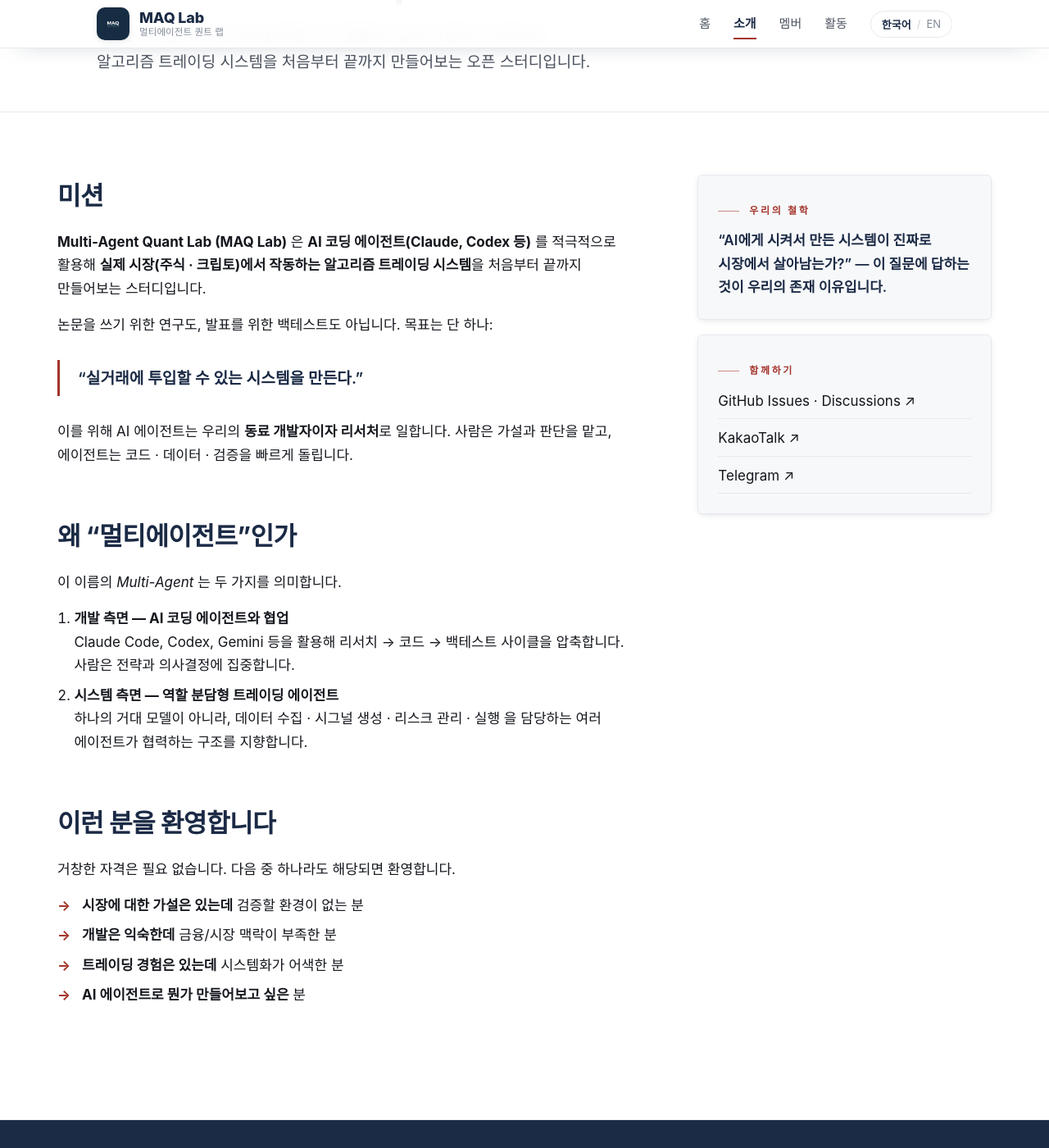
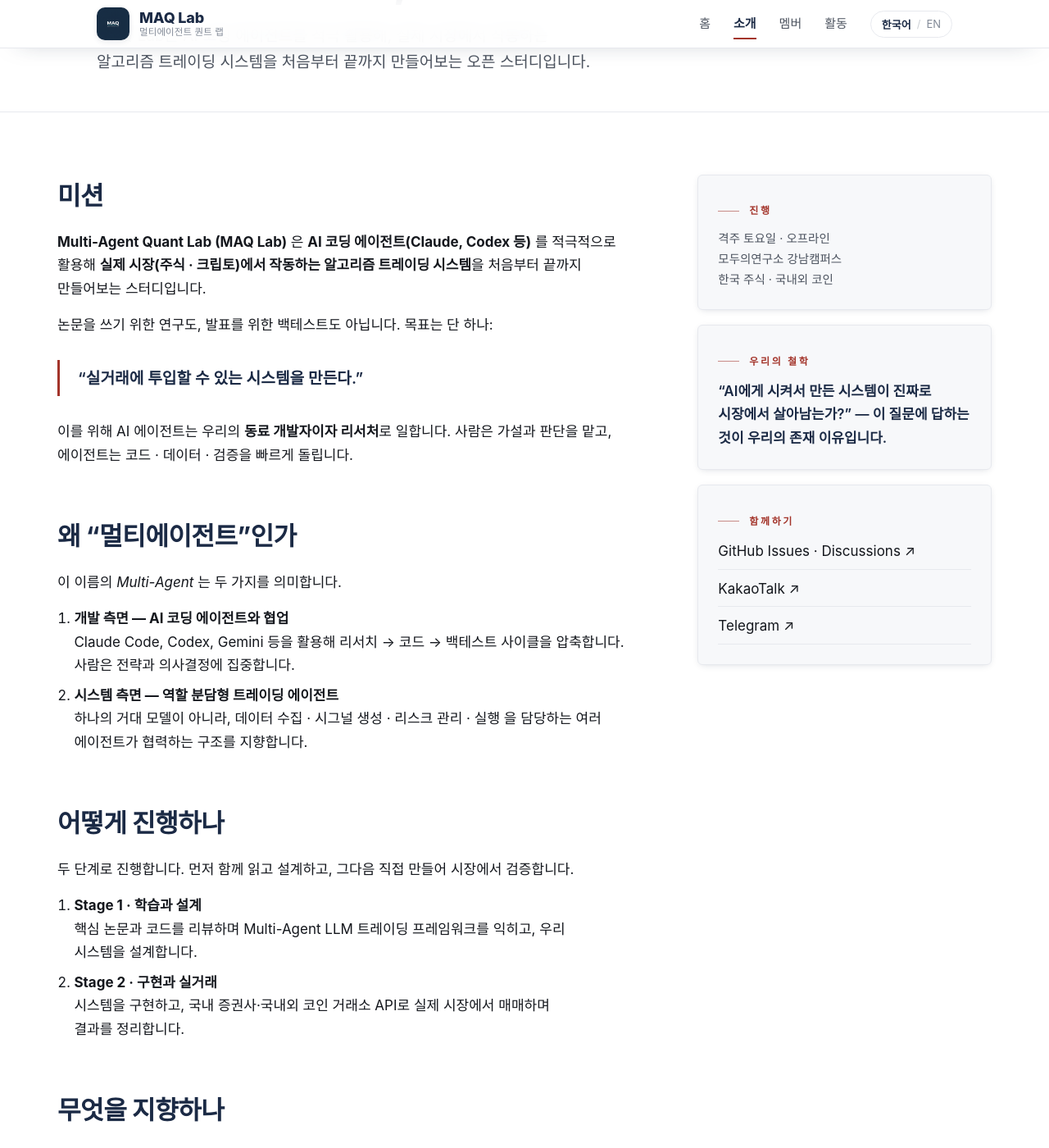
Before and after one commit to Multi-Agent-Quant-Lab/Multi-Agent-Quant-Lab.github.io, a Jekyll site: the page built from about.html, in a window 1280 px wide and 1400 px high, scrolled down 266 px. Shown: the whole window at 82% size. Built offline with Jekyll 4.4.1, drawn with Linux system fonts in a browser that asks for light colours; some web fonts are replaced; some of the changed text lies outside the part shown.

Commit message:
Enrich About with program structure from cohort 1
Add "How it runs" (Stage 1 learn & design → Stage 2 build & trade),
"What we aim for" (papers/books; ICAIF, NeurIPS, ICLR, AAAI
workshops), and a Format sidecard (biweekly, in person, Gangnam;
Korean equities & global crypto). Adapted from the modulabs 1기
intro into evergreen form (no cohort-specific dates).

Co-Authored-By: Claude Opus 4.8 (1M context) <noreply@anthropic.com>

```diff
--- a/about.html
+++ b/about.html
@@ -41,6 +41,24 @@ lede_en: MAQ Lab is an open study that uses AI coding agents to build live-ready
       </li>
     </ol>
 
+    <h2 id="how">{% include t.html ko="어떻게 진행하나" en="How it runs" %}</h2>
+    <p><span lang="ko">두 단계로 진행합니다. 먼저 함께 읽고 설계하고, 그다음 직접 만들어 시장에서 검증합니다.</span><span lang="en">In two stages — first we read and design together, then we build and validate in the market.</span></p>
+    <ol>
+      <li>
+        <b>{% include t.html ko="Stage 1 · 학습과 설계" en="Stage 1 · Learn &amp; design" %}</b><br>
+        <span lang="ko">핵심 논문과 코드를 리뷰하며 Multi-Agent LLM 트레이딩 프레임워크를 익히고, 우리 시스템을 설계합니다.</span>
+        <span lang="en">Reviewing key papers and code to learn multi-agent LLM trading frameworks, then designing our own system.</span>
+      </li>
+      <li>
+        <b>{% include t.html ko="Stage 2 · 구현과 실거래" en="Stage 2 · Build &amp; trade" %}</b><br>
+        <span lang="ko">시스템을 구현하고, 국내 증권사·국내외 코인 거래소 API로 실제 시장에서 매매하며 결과를 정리합니다.</span>
+        <span lang="en">Building the system, trading real markets through Korean brokerage and global crypto-exchange APIs, then writing up the results.</span>
+      </li>
+    </ol>
+
+    <h2 id="aim">{% include t.html ko="무엇을 지향하나" en="What we aim for" %}</h2>
+    <p><span lang="ko">실거래 시스템이 일차 목표지만, 거기서 멈추지 않습니다. 결과는 논문과 서적으로 정리하고, ICAIF · NeurIPS · ICLR · AAAI 관련 워크숍 투고도 지향합니다.</span><span lang="en">A live trading system comes first — but we don't stop there. We write up our results as papers and books, and aim to submit to workshops at ICAIF, NeurIPS, ICLR, and AAAI.</span></p>
+
     <h2 id="join">{% include t.html ko="이런 분을 환영합니다" en="Who should join" %}</h2>
     <p><span lang="ko">거창한 자격은 필요 없습니다. 다음 중 하나라도 해당되면 환영합니다.</span><span lang="en">No fancy résumé required. If any of these is you, come in.</span></p>
     <ul class="checks">
@@ -52,6 +70,13 @@ lede_en: MAQ Lab is an open study that uses AI coding agents to build live-ready
   </section>
 
   <aside class="col-side">
+    <div class="sidecard">
+      <p class="eyebrow">{% include t.html ko="진행" en="Format" %}</p>
+      <p class="sidecard__facts">
+        <span lang="ko">격주 토요일 · 오프라인<br>모두의연구소 강남캠퍼스<br>한국 주식 · 국내외 코인</span>
+        <span lang="en">Biweekly Saturdays · in person<br>Modulabs, Gangnam (Seoul)<br>Korean equities · global crypto</span>
+      </p>
+    </div>
     <div class="sidecard">
       <p class="eyebrow">{% include t.html ko="우리의 철학" en="Philosophy" %}</p>
       <p class="sidecard__quote"><span lang="ko">“AI에게 시켜서 만든 시스템이 진짜로 시장에서 살아남는가?” — 이 질문에 답하는 것이 우리의 존재 이유입니다.</span><span lang="en">“Does a system built by directing AI actually survive in the market?” — answering that is our reason to exist.</span></p>
--- a/assets/css/main.css
+++ b/assets/css/main.css
@@ -246,6 +246,7 @@ html[data-lang="en"] .lang [data-lang-set="en"] { color: var(--navy); font-weigh
 .col-side { position: sticky; top: 96px; display: grid; gap: 18px; }
 .sidecard { background: var(--paper-2); border: 1px solid var(--line); border-radius: var(--r); padding: 24px; box-shadow: var(--shadow-sm); }
 .sidecard__quote { font-weight: 600; color: var(--navy); margin-top: 12px; }
+.sidecard__facts { color: var(--ink-soft); margin-top: 12px; font-size: 14.5px; line-height: 1.7; }
 .sidelinks { list-style: none; margin-top: 12px; display: grid; gap: 9px; }
 .sidelinks a { color: var(--ink); border-bottom: 1px solid var(--line); padding-bottom: 7px; display: flex; justify-content: space-between; transition: color .2s, padding-left .2s; }
 .sidelinks a:hover { color: var(--burg); padding-left: 4px; }
```
